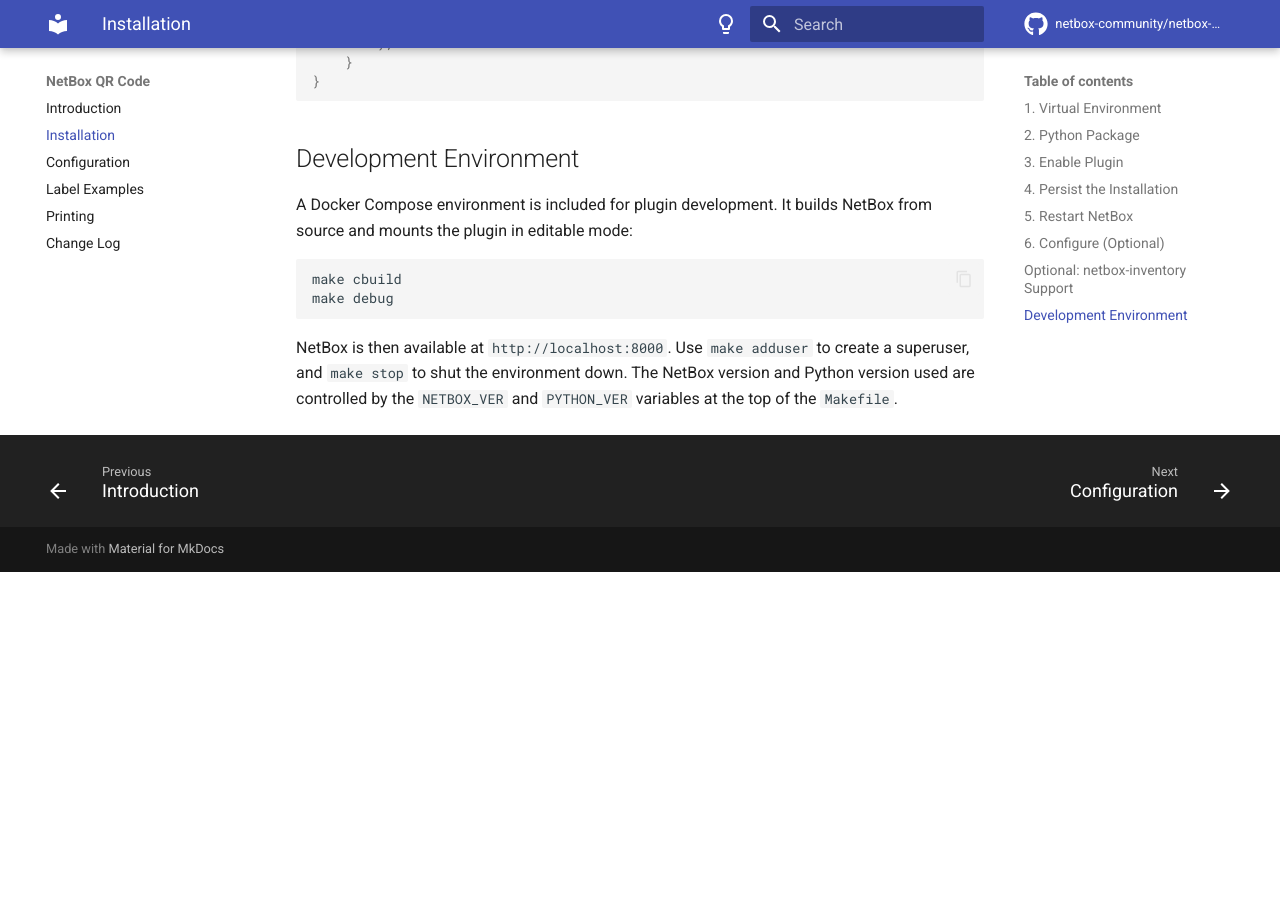
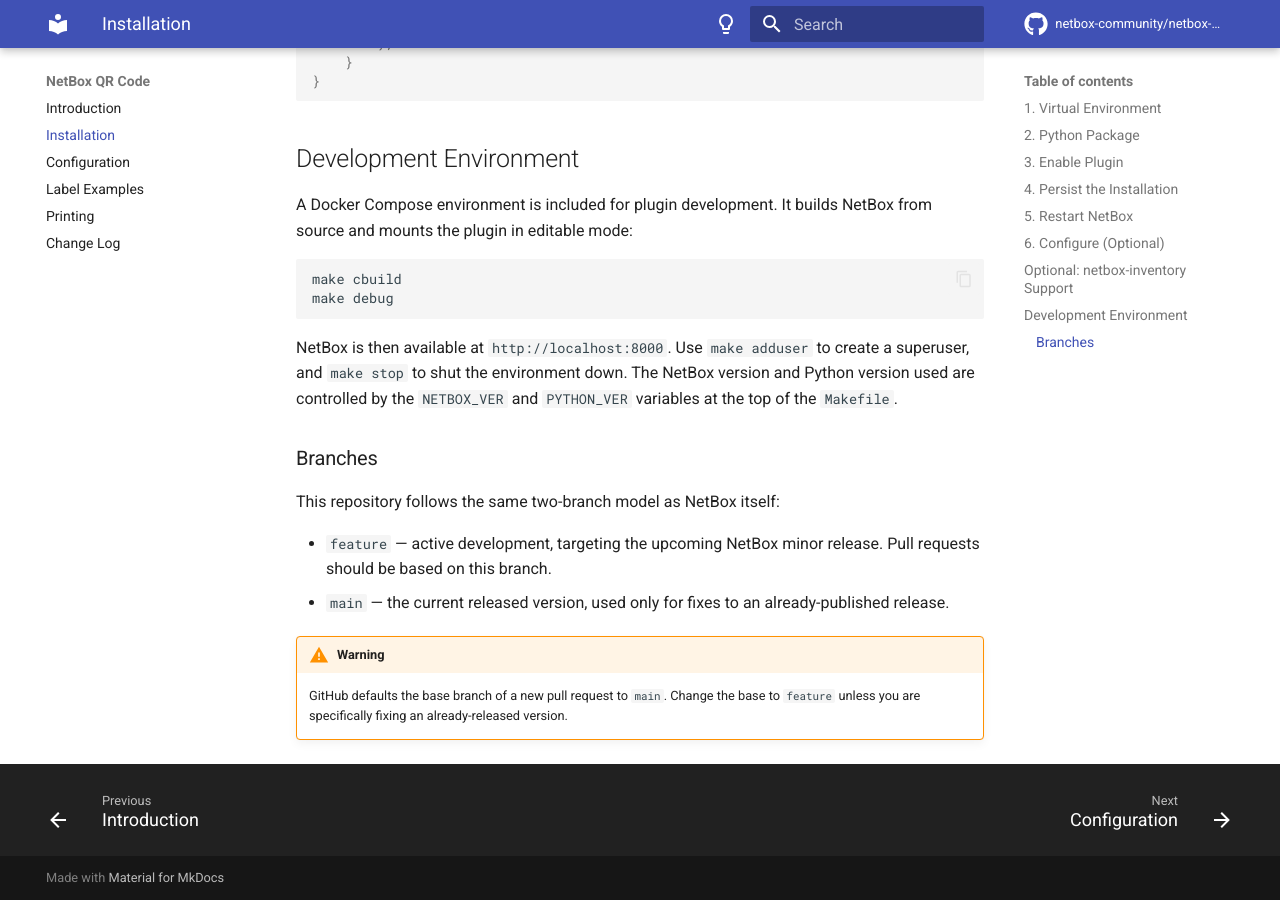
Before and after one commit to netbox-community/netbox-qrcode, an MkDocs documentation site: the page built from docs/installation.md, in a window 1280 px wide and 900 px high, scrolled down 2503 px. Built offline with MkDocs 1.6.1 and Material for MkDocs 9.7.7, drawn with Linux system fonts in a browser that asks for light colours; comment, search, counter and statistics services are not loaded; before the commit the page ends 3075 px from its top, so only the background shows below that.

Commit message:
target - feature

````diff
--- a/docs/installation.md
+++ b/docs/installation.md
@@ -102,3 +102,13 @@
 ```
 
 NetBox is then available at `http://localhost:8000`. Use `make adduser` to create a superuser, and `make stop` to shut the environment down. The NetBox version and Python version used are controlled by the `NETBOX_VER` and `PYTHON_VER` variables at the top of the `Makefile`.
+
+### Branches
+
+This repository follows the same two-branch model as NetBox itself:
+
+* `feature` — active development, targeting the upcoming NetBox minor release. Pull requests should be based on this branch.
+* `main` — the current released version, used only for fixes to an already-published release.
+
+!!! warning
+    GitHub defaults the base branch of a new pull request to `main`. Change the base to `feature` unless you are specifically fixing an already-released version.
````
Also changed, not shown: README.md (+7 -0 lines), .github/PULL_REQUEST_TEMPLATE.md.
